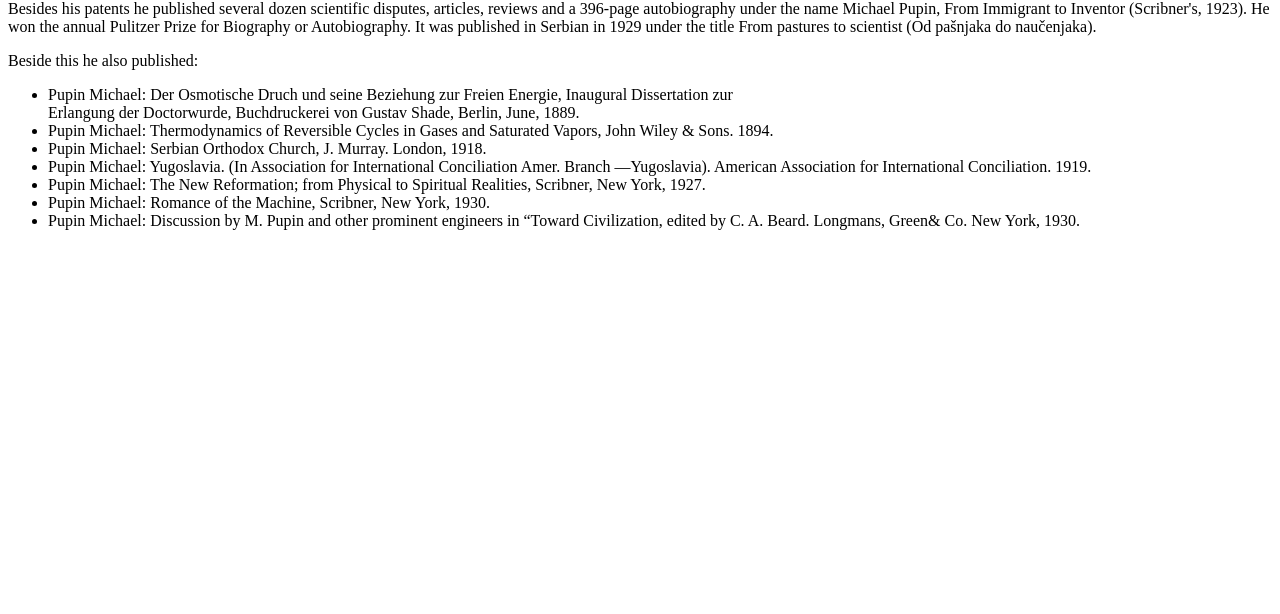
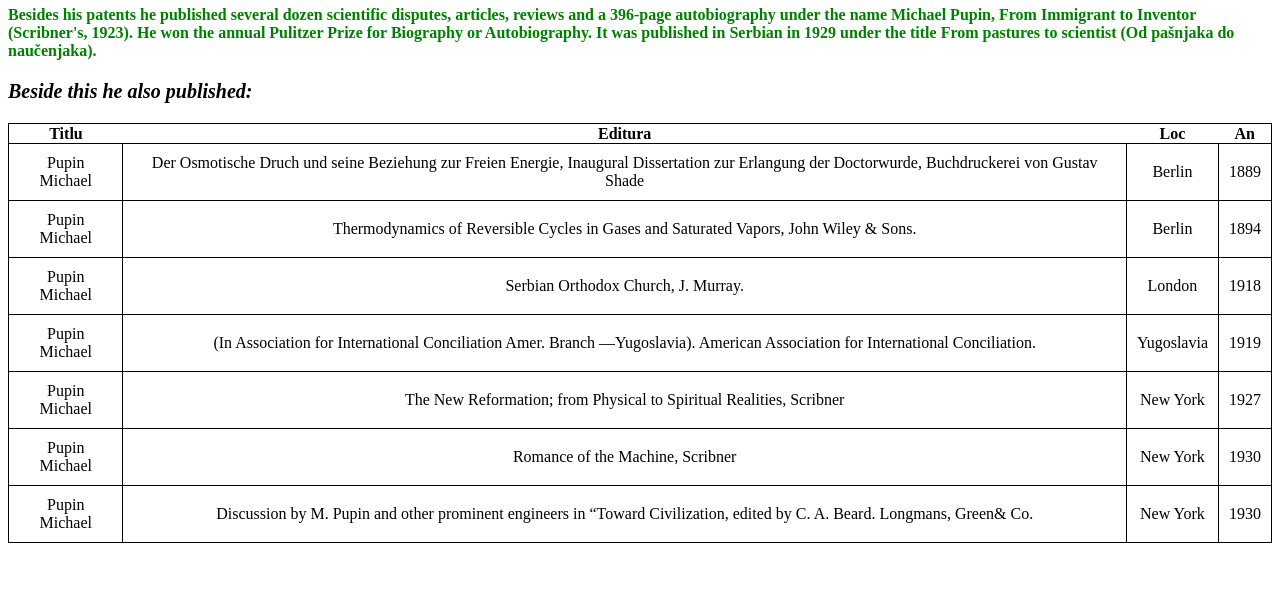
Before and after one commit to mihai441/mini-site, a plain HTML site: page literary-work.html in a window 1280 px wide. Shown: the part 186-800 px from the top of the page. Drawn offline with Linux system fonts and the light colour scheme.

Commit message:
14 sept 2022

```diff
--- a/literary-work.html
+++ b/literary-work.html
@@ -1,30 +1,110 @@
 <!DOCTYPE html>
 <html lang="en">
   <head>
-    <meta charset="UTF-8">
-    <meta http-equiv="X-UA-Compatible" content="IE=edge">
-    <meta name="viewport" content="width=device-width, initial-scale=1.0">
+    <meta charset="UTF-8" />
+    <meta http-equiv="X-UA-Compatible" content="IE=edge" />
+    <meta name="viewport" content="width=device-width, initial-scale=1.0" />
     <title>Literary work</title>
+    <link rel="stylesheet" href="./styles/literary.css" />
   </head>
   <body>
+    <nav style="color: red; font-weight: bold">
       <ul>
         <li><a href="index.html">Main page</a></li>
-        <li><a href="early-life-and-education.html"> Early life and education</a></li>
+        <li>
+          <a href="early-life-and-education.html"> Early life and education</a>
+        </li>
         <li><a href="literary-work.html">Literary work</a></li>
         <li><a href="puppin-coils.html">Puppin coils</a></li>
       </ul>
-    <hr>
+    </nav>
+    <hr />
+    <div class="titlu">
       <h1>Literary work</h1>
-   <p>Besides his patents he published several dozen scientific disputes, articles, reviews and a 396-page autobiography under the name Michael Pupin, From Immigrant to Inventor (Scribner's, 1923). He won the annual Pulitzer Prize for Biography or Autobiography. It was published in Serbian in 1929 under the title From pastures to scientist (Od pašnjaka do naučenjaka).</p>
+    </div>
+    <div id="text1">
+      <p>
+        Besides his patents he published several dozen scientific disputes,
+        articles, reviews and a 396-page autobiography under the name Michael
+        Pupin, From Immigrant to Inventor (Scribner's, 1923). He won the annual
+        Pulitzer Prize for Biography or Autobiography. It was published in
+        Serbian in 1929 under the title From pastures to scientist (Od pašnjaka
+        do naučenjaka).
+      </p>
+    </div>
+    <div id="semititlu">
       <p>Beside this he also published:</p>
-<ul>
-    <li>Pupin Michael: Der Osmotische Druch und seine Beziehung zur Freien Energie, Inaugural Dissertation zur <br>Erlangung der Doctorwurde, Buchdruckerei von Gustav Shade, Berlin, June, 1889.</li>
-    <li>Pupin Michael: Thermodynamics of Reversible Cycles in Gases and Saturated Vapors, John Wiley & Sons. 1894.</li>
-    <li>Pupin Michael: Serbian Orthodox Church, J. Murray. London, 1918.</li>
-    <li>Pupin Michael: Yugoslavia. (In Association for International Conciliation Amer. Branch —Yugoslavia). American Association for International Conciliation. 1919.</li>
-    <li>Pupin Michael: The New Reformation; from Physical to Spiritual Realities, Scribner, New York, 1927.</li>
-    <li>Pupin Michael: Romance of the Machine, Scribner, New York, 1930.</li>
-    <li>Pupin Michael: Discussion by M. Pupin and other prominent engineers in “Toward Civilization, edited by C. A. Beard. Longmans, Green& Co. New York, 1930.</li>
-</ul>
+    </div>
+    <table class="tabel">
+      <thead>
+        <tr>
+          <th>Titlu</th>
+          <th>Editura</th>
+          <th>Loc</th>
+          <th>An</th>
+        </tr>
+        <tr></tr>
+      </thead>
+
+      <tbody>
+        <tr>
+          <td>Pupin Michael</td>
+          <td>
+            Der Osmotische Druch und seine Beziehung zur Freien Energie,
+            Inaugural Dissertation zur Erlangung der Doctorwurde, Buchdruckerei
+            von Gustav Shade
+          </td>
+          <td>Berlin</td>
+          <td>1889</td>
+        </tr>
+        <tr>
+          <td>Pupin Michael</td>
+          <td>
+            Thermodynamics of Reversible Cycles in Gases and Saturated Vapors,
+            John Wiley & Sons.
+          </td>
+          <td>Berlin</td>
+          <td>1894</td>
+        </tr>
+        <tr>
+          <td>Pupin Michael</td>
+          <td>Serbian Orthodox Church, J. Murray.</td>
+          <td>London</td>
+          <td>1918</td>
+        </tr>
+        <tr>
+          <td>Pupin Michael</td>
+          <td>
+            (In Association for International Conciliation Amer. Branch
+            —Yugoslavia). American Association for International Conciliation.
+          </td>
+          <td>Yugoslavia</td>
+          <td>1919</td>
+        </tr>
+        <tr>
+          <td>Pupin Michael</td>
+          <td>
+            The New Reformation; from Physical to Spiritual Realities, Scribner
+          </td>
+          <td>New York</td>
+          <td>1927</td>
+        </tr>
+        <tr>
+          <td>Pupin Michael</td>
+          <td>Romance of the Machine, Scribner</td>
+          <td>New York</td>
+          <td>1930</td>
+        </tr>
+        <tr>
+          <td>Pupin Michael</td>
+          <td>
+            Discussion by M. Pupin and other prominent engineers in “Toward
+            Civilization, edited by C. A. Beard. Longmans, Green& Co.
+          </td>
+          <td>New York</td>
+          <td>1930</td>
+        </tr>
+      </tbody>
+    </table>
   </body>
 </html>
--- a/styles/index.css
+++ b/styles/index.css
@@ -8,6 +8,12 @@ nav{
     margin-top: 50px;
 }
 
+#linie{
+    border-left: 2px solid black;
+    height: 385px;
+    position: absolute;
+    left: 8%;
+}
 
 .main{
     width: 500;
--- /dev/null
+++ b/styles/literary.css
@@ -0,0 +1,22 @@
+.titlu{
+    font-family: Cambria, Cochin, Georgia, Times, 'Times New Roman', serif;
+    color: brown;
+    font-weight: bold;
+    align-self: start;
+}
+#text1{
+    font-weight:bolder ;
+    color: green;
+}
+#semititlu{
+    font-weight: bold;
+    font-style: italic;
+    font-size: 20px;
+}
+.tabel, td {
+    border: 1px black solid;
+    border-collapse: collapse;
+    padding: 10px;
+    text-align:center;
+
+}
```
Also changed, not shown: index.html (+3 -0 lines). Lines whose indentation alone changed are shown as unchanged.
